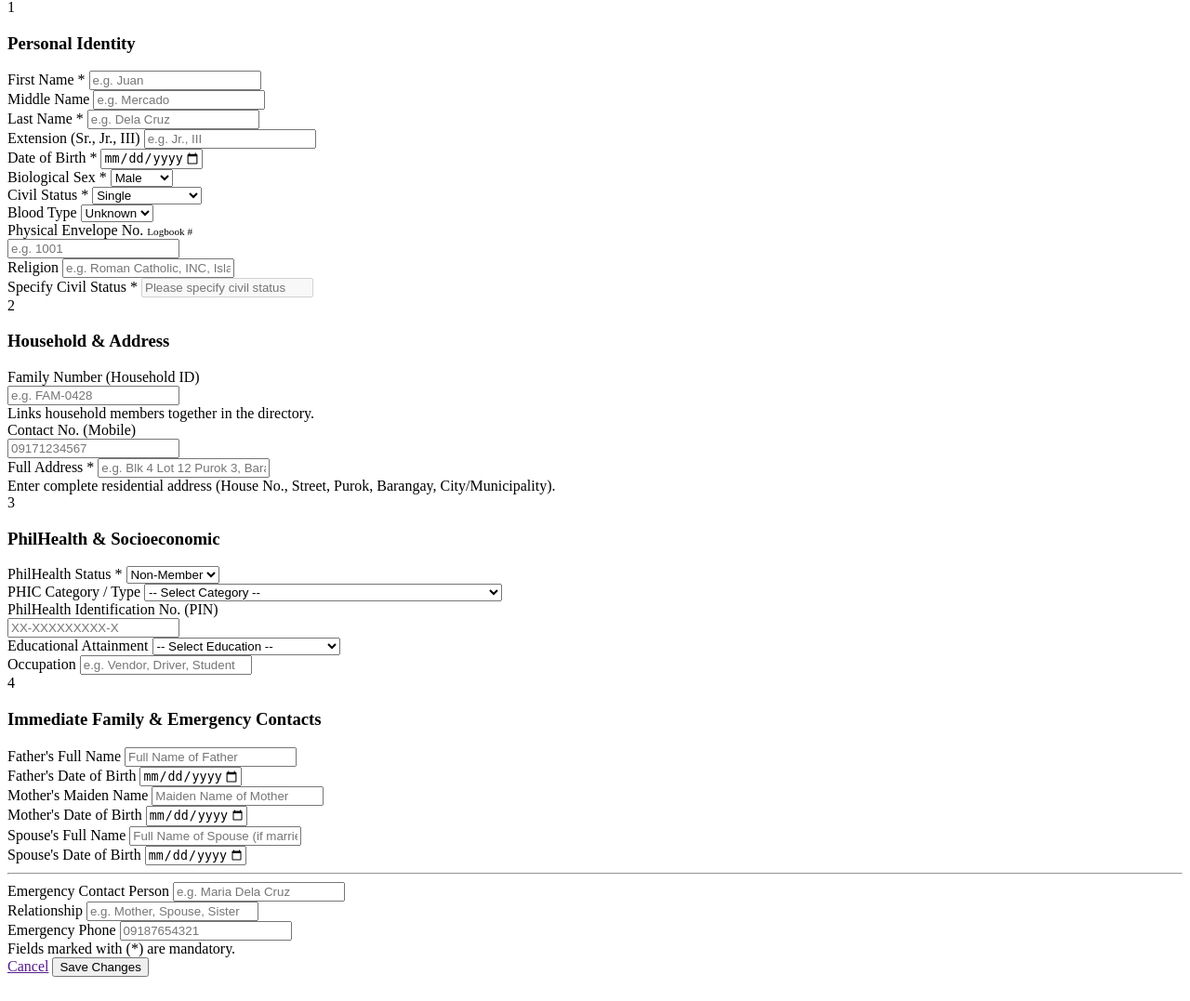
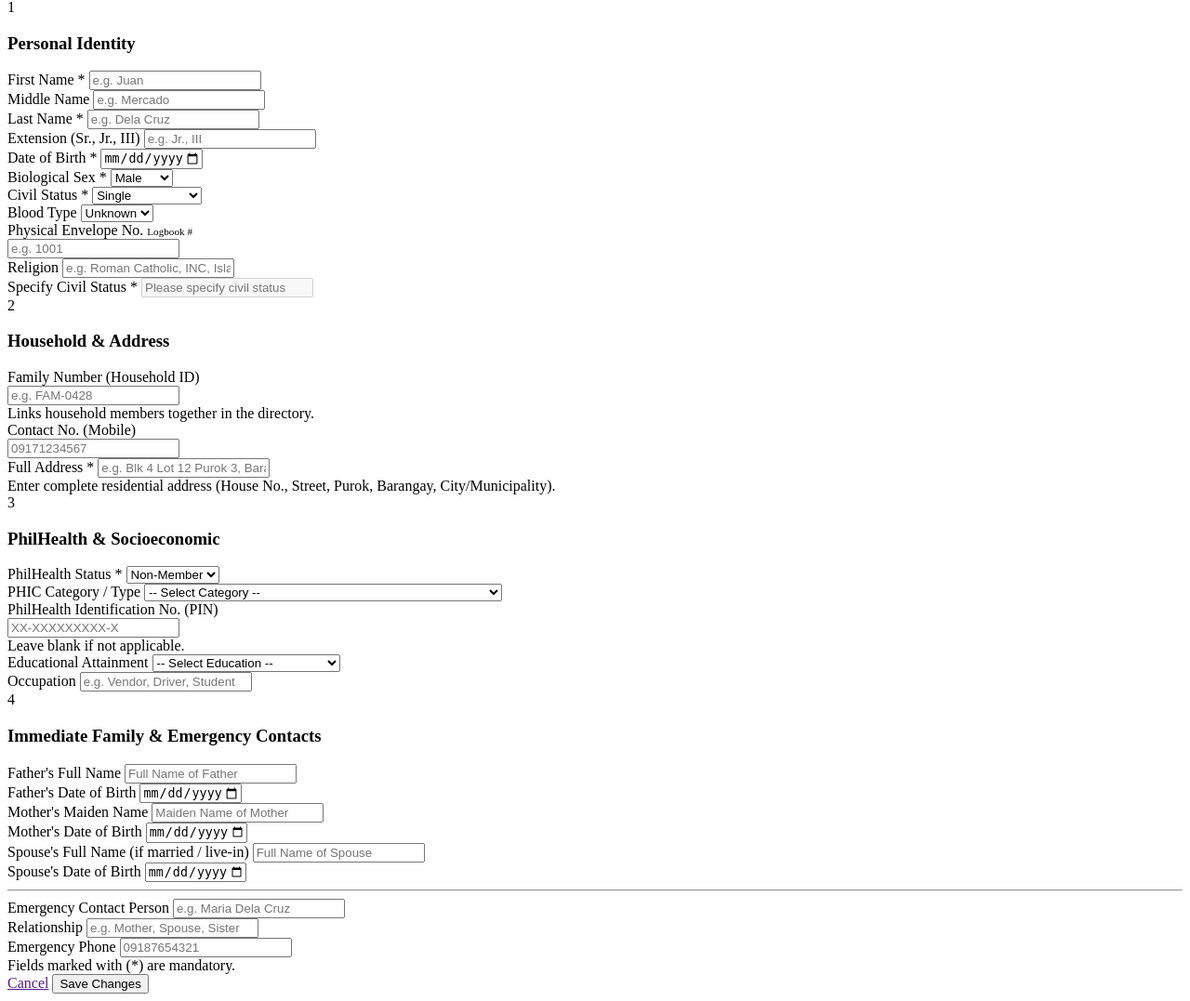
Before and after one commit to Renzo365/sinalhan-hc-system, a PHP site: template app/Views/patients/edit.php in a window 1280 px wide. Shown: the part 120-1197 px from the top of the page at 93% size. Before the commit the page ends 1171 px from the top, so only its background shows below. Run offline with PHP 8.4, Linux system fonts and the light colour scheme; the template is opened without the code that fills it, so the values that code supplies are empty.

Commit message:
fixed some issues with the patient form and added validation for required fields.

```diff
--- a/app/Views/patients/create.php
+++ b/app/Views/patients/create.php
@@ -365,7 +365,7 @@ require dirname(__DIR__) . '/layout/header.php';
 
                     <!-- Row 2: Mother's Name & Mother's DOB -->
                     <div class="col-12 col-md-7">
-                        <label for="mother_name" class="form-label fw-semibold text-secondary small">Mother's Maiden Name (Pangalan sa Pagkadalaga)</label>
+                        <label for="mother_name" class="form-label fw-semibold text-secondary small">Mother's Maiden Name</label>
                         <input type="text"
                                name="mother_name"
                                id="mother_name"
--- a/app/Views/patients/edit.php
+++ b/app/Views/patients/edit.php
@@ -292,6 +292,7 @@ require dirname(__DIR__) . '/layout/header.php';
                                    maxlength="14"
                                    value="<?= h($patient['philhealth_no'] ?? '') ?>">
                         </div>
+                        <div class="form-text small text-muted">Leave blank if not applicable.</div>
                     </div>
 
                     <div class="col-12 col-md-6">
@@ -375,12 +376,12 @@ require dirname(__DIR__) . '/layout/header.php';
 
                     <!-- Row 3: Spouse's Name & Spouse's DOB -->
                     <div class="col-12 col-md-7">
-                        <label for="spouse_name" class="form-label fw-semibold text-secondary small">Spouse's Full Name</label>
+                        <label for="spouse_name" class="form-label fw-semibold text-secondary small">Spouse's Full Name (if married / live-in)</label>
                         <input type="text"
                                name="spouse_name"
                                id="spouse_name"
                                class="form-control name-input"
-                               placeholder="Full Name of Spouse (if married)"
+                               placeholder="Full Name of Spouse"
                                maxlength="150"
                                value="<?= h($patient['spouse_name'] ?? '') ?>">
                     </div>
```
